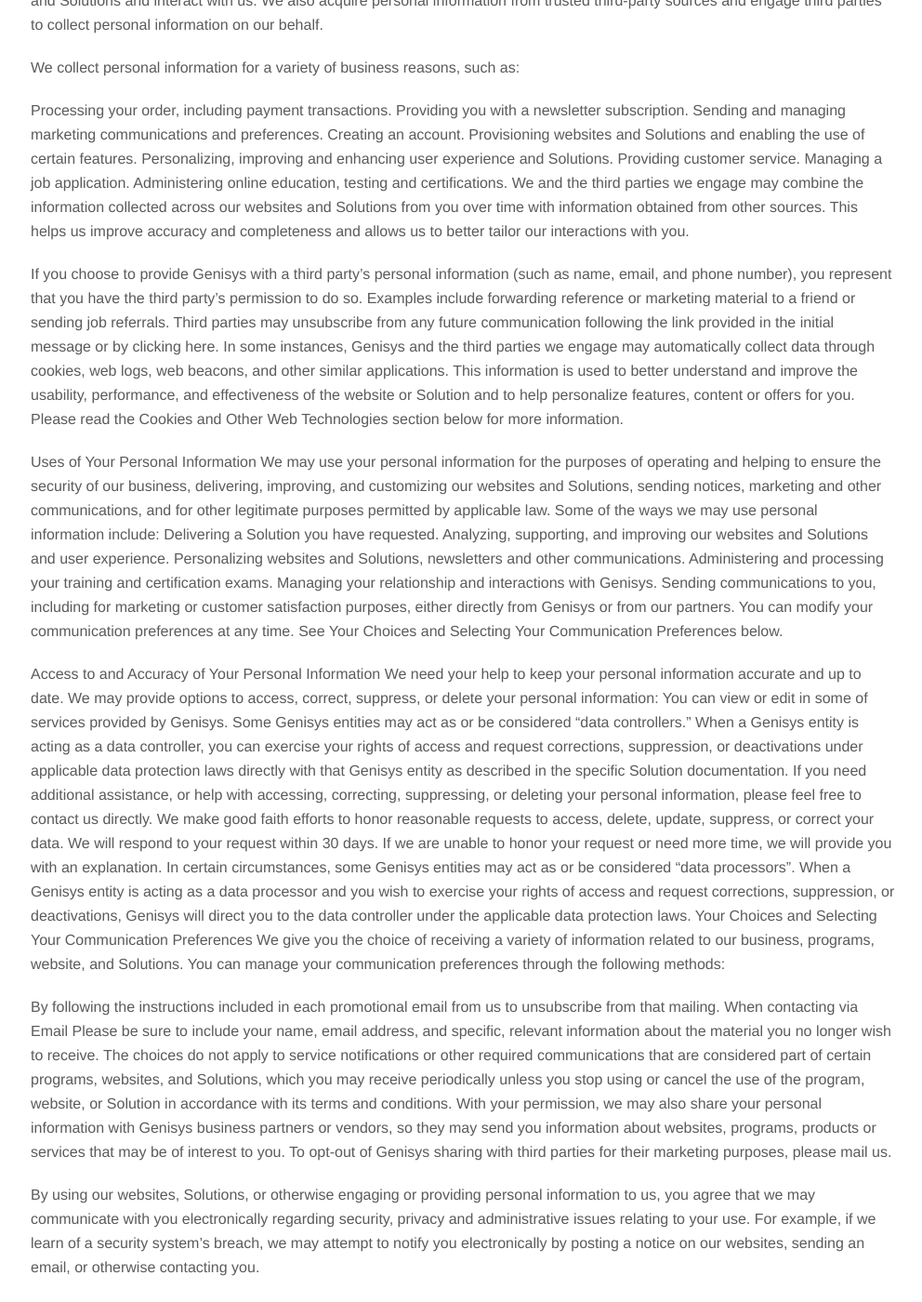
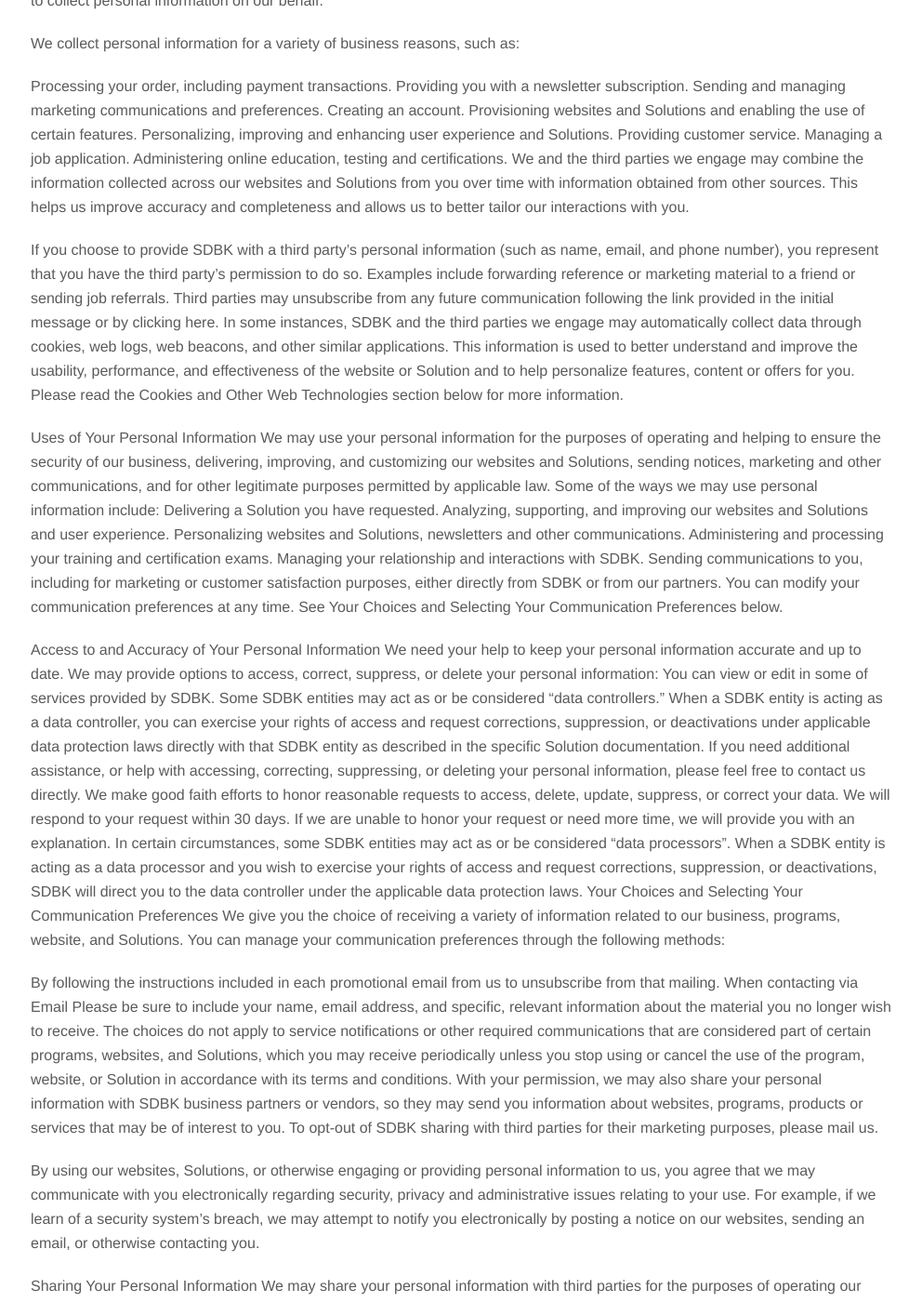
Before and after one commit to mail2karthikarthi/sdbk, a Jekyll site: the page built from privacy-policy.md, in a window 1280 px wide and 1400 px high, scrolled down 657 px. Shown: the whole window at 93% size, without its empty margins (142-1134 px from the left). Built offline with Jekyll 4.4.1, drawn with Linux system fonts in a browser that asks for light colours; some of the changed text lies outside the part shown.

Commit message:
Update privacy-policy.md

```diff
--- a/privacy-policy.md
+++ b/privacy-policy.md
@@ -4,9 +4,9 @@ layout: policy
 bodyClass: page-contact
 ---
 
-Genisys is committed to protecting your privacy and providing you with a positive experience on our website and while using our products and services ("Solutions").
+SDBK is committed to protecting your privacy and providing you with a positive experience on our website and while using our products and services ("Solutions").
 
-This Privacy Statement applies to Genisys websites and Solutions that link to or reference this Privacy Statement and describes how we handle personal information and the choices available to you regarding collection, use, access, and how to update and correct your personal information. Additional information on our personal information practices may be provided in offer descriptions, privacy data sheets, or other notices provided prior to or at the time of data collection. Certain Genisys websites and Solutions may have their own privacy documentation describing how we handle personal information for those websites or Solutions specifically. To the extent a specific notice for a website or Solution conflicts with this Privacy Statement, such specific notice will control.
+This Privacy Statement applies to SDBK websites and Solutions that link to or reference this Privacy Statement and describes how we handle personal information and the choices available to you regarding collection, use, access, and how to update and correct your personal information. Additional information on our personal information practices may be provided in offer descriptions, privacy data sheets, or other notices provided prior to or at the time of data collection. Certain SDBK websites and Solutions may have their own privacy documentation describing how we handle personal information for those websites or Solutions specifically. To the extent a specific notice for a website or Solution conflicts with this Privacy Statement, such specific notice will control.
 
 What is Personal Information
 "Personal information" is any information that can be used to identify an individual and may include name, address, email address, phone number, login information (account number, password), social media account information, or payment card number.
@@ -31,7 +31,7 @@ Managing a job application.
 Administering online education, testing and certifications.
 We and the third parties we engage may combine the information collected across our websites and Solutions from you over time with information obtained from other sources. This helps us improve accuracy and completeness and allows us to better tailor our interactions with you.
 
-If you choose to provide Genisys with a third party's personal information (such as name, email, and phone number), you represent that you have the third party's permission to do so. Examples include forwarding reference or marketing material to a friend or sending job referrals. Third parties may unsubscribe from any future communication following the link provided in the initial message or by clicking here. In some instances, Genisys and the third parties we engage may automatically collect data through cookies, web logs, web beacons, and other similar applications. This information is used to better understand and improve the usability, performance, and effectiveness of the website or Solution and to help personalize features, content or offers for you. Please read the Cookies and Other Web Technologies section below for more information.
+If you choose to provide SDBK with a third party's personal information (such as name, email, and phone number), you represent that you have the third party's permission to do so. Examples include forwarding reference or marketing material to a friend or sending job referrals. Third parties may unsubscribe from any future communication following the link provided in the initial message or by clicking here. In some instances, SDBK and the third parties we engage may automatically collect data through cookies, web logs, web beacons, and other similar applications. This information is used to better understand and improve the usability, performance, and effectiveness of the website or Solution and to help personalize features, content or offers for you. Please read the Cookies and Other Web Technologies section below for more information.
 
 Uses of Your Personal Information
 We may use your personal information for the purposes of operating and helping to ensure the security of our business, delivering, improving, and customizing our websites and Solutions, sending notices, marketing and other communications, and for other legitimate purposes permitted by applicable law. Some of the ways we may use personal information include:
@@ -39,22 +39,22 @@ Delivering a Solution you have requested.
 Analyzing, supporting, and improving our websites and Solutions and user experience.
 Personalizing websites and Solutions, newsletters and other communications.
 Administering and processing your training and certification exams.
-Managing your relationship and interactions with Genisys.
-Sending communications to you, including for marketing or customer satisfaction purposes, either directly from Genisys or from our partners.
+Managing your relationship and interactions with SDBK.
+Sending communications to you, including for marketing or customer satisfaction purposes, either directly from SDBK or from our partners.
 You can modify your communication preferences at any time. See Your Choices and Selecting Your Communication Preferences below.
 
 Access to and Accuracy of Your Personal Information
 We need your help to keep your personal information accurate and up to date. We may provide options to access, correct, suppress, or delete your personal information:
-You can view or edit in some of services provided by Genisys.
-Some Genisys entities may act as or be considered "data controllers." When a Genisys entity is acting as a data controller, you can exercise your rights of access and request corrections, suppression, or deactivations under applicable data protection laws directly with that Genisys entity as described in the specific Solution documentation.
+You can view or edit in some of services provided by SDBK.
+Some SDBK entities may act as or be considered "data controllers." When a SDBK entity is acting as a data controller, you can exercise your rights of access and request corrections, suppression, or deactivations under applicable data protection laws directly with that SDBK entity as described in the specific Solution documentation.
 If you need additional assistance, or help with accessing, correcting, suppressing, or deleting your personal information, please feel free to contact us directly. We make good faith efforts to honor reasonable requests to access, delete, update, suppress, or correct your data. We will respond to your request within 30 days. If we are unable to honor your request or need more time, we will provide you with an explanation.
-In certain circumstances, some Genisys entities may act as or be considered "data processors".  When a Genisys entity is acting as a data processor and you wish to exercise your rights of access and request corrections, suppression, or deactivations, Genisys will direct you to the data controller under the applicable data protection laws.
+In certain circumstances, some SDBK entities may act as or be considered "data processors".  When a SDBK entity is acting as a data processor and you wish to exercise your rights of access and request corrections, suppression, or deactivations, SDBK will direct you to the data controller under the applicable data protection laws.
 Your Choices and Selecting Your Communication Preferences
 We give you the choice of receiving a variety of information related to our business, programs, website, and Solutions. You can manage your communication preferences through the following methods:
 
 By following the instructions included in each promotional email from us to unsubscribe from that mailing.
 When contacting via Email Please be sure to include your name, email address, and specific, relevant information about the material you no longer wish to receive.
-The choices do not apply to service notifications or other required communications that are considered part of certain programs, websites, and Solutions, which you may receive periodically unless you stop using or cancel the use of the program, website, or Solution in accordance with its terms and conditions. With your permission, we may also share your personal information with Genisys business partners or vendors, so they may send you information about websites, programs, products or services that may be of interest to you. To opt-out of Genisys sharing with third parties for their marketing purposes, please mail us.
+The choices do not apply to service notifications or other required communications that are considered part of certain programs, websites, and Solutions, which you may receive periodically unless you stop using or cancel the use of the program, website, or Solution in accordance with its terms and conditions. With your permission, we may also share your personal information with SDBK business partners or vendors, so they may send you information about websites, programs, products or services that may be of interest to you. To opt-out of SDBK sharing with third parties for their marketing purposes, please mail us.
 
 By using our websites, Solutions, or otherwise engaging or providing personal information to us, you agree that we may communicate with you electronically regarding security, privacy and administrative issues relating to your use. For example, if we learn of a security system's breach, we may attempt to notify you electronically by posting a notice on our websites, sending an email, or otherwise contacting you.
 
@@ -63,55 +63,55 @@ We may share your personal information with third parties for the purposes of op
 
 We may share personal information in the following ways:
 
-Within Genisys and any of our product and services for the purposes of data processing, such as marketing, business operations, security, website or Solution functionality, or storage.
-With Genisys business partners or vendors, so that they may share information with you about their products or services. To opt-out of Genisys sharing with third parties for their marketing purposes, please mail us.
+Within SDBK and any of our product and services for the purposes of data processing, such as marketing, business operations, security, website or Solution functionality, or storage.
+With SDBK business partners or vendors, so that they may share information with you about their products or services. To opt-out of SDBK sharing with third parties for their marketing purposes, please mail us.
 With business partners, service vendors, authorized third-party agents, or contractors to provide a requested website, Solution, service or transaction. Examples include, but are not limited to: processing of orders and credit card transactions, hosting websites, hosting seminar registration, assisting with sales-related efforts or post-sales support, and providing customer support.
 In connection with, or during negotiations of, any merger, sale of company assets, consolidation or restructuring, financing, or acquisition of all or a portion of our business by or to another company.
  In response to a request for information by a competent authority or third party if we believe disclosure is in accordance with, or is otherwise required by, any applicable law, regulation or legal process.
-With law enforcement officials, government authorities, or other third parties as necessary to comply with legal process or meet national security requirements; protect the rights, property, or safety of Genisys, its business partners, you, or others; or as otherwise required by applicable law.
+With law enforcement officials, government authorities, or other third parties as necessary to comply with legal process or meet national security requirements; protect the rights, property, or safety of SDBK, its business partners, you, or others; or as otherwise required by applicable law.
 In aggregated, anonymized, and/or de-identified form that cannot reasonably be used to identify you.
 If we otherwise notify you and you consent to the sharing.
 
 Security of Your Personal Information
-We intend to protect the personal information entrusted to us and treat it securely in accordance with this Privacy Statement. Genisys implements physical, administrative, and technical safeguards designed to protect your personal information from accidental or unlawful destruction, loss, alteration, unauthorized disclosure or access. We also contractually require that our suppliers protect such information from accidental or unlawful destruction, loss, alteration, unauthorized disclosure or access. The Internet, however, cannot be guaranteed to be 100% secure, and we cannot ensure or warrant the security of any personal information you provide.
+We intend to protect the personal information entrusted to us and treat it securely in accordance with this Privacy Statement. SDBK implements physical, administrative, and technical safeguards designed to protect your personal information from accidental or unlawful destruction, loss, alteration, unauthorized disclosure or access. We also contractually require that our suppliers protect such information from accidental or unlawful destruction, loss, alteration, unauthorized disclosure or access. The Internet, however, cannot be guaranteed to be 100% secure, and we cannot ensure or warrant the security of any personal information you provide.
 
 Retention of Personal Information
 We will retain your personal information as needed to fulfill the purposes for which it was collected. We will retain and use your personal information as necessary to comply with our business requirements, legal obligations, resolve disputes, protect our assets, and enforce our rights and agreements.
 
 Use of Cookies and other Web Technologies
-Like many websites and web-based Solutions, Genisys uses automatic data collection tools, such as cookies, embedded web links, and web beacons. These tools collect certain standard information that your browser sends to us (e.g., Internet Protocol (IP) address, MAC address, click stream behavior, and telemetry).
+Like many websites and web-based Solutions, SDBK uses automatic data collection tools, such as cookies, embedded web links, and web beacons. These tools collect certain standard information that your browser sends to us (e.g., Internet Protocol (IP) address, MAC address, click stream behavior, and telemetry).
 
 These tools help make your visit to our website and Solutions easier, more efficient, and personalized. We also use the information to  improve our website and Solutions and provide greater service and value.
 
 We partner with third parties to display advertising on our website and to manage our advertising on other sites. Our third-party partners may use cookies or similar technologies in order to provide you with advertising based on your browsing activities and interests. You may opt out of this advertising; however, generic, non-personalized ads will continue to be displayed.
 
-For more information on How Genisys Uses Automatic Data Collection please mail us.
+For more information on How SDBK Uses Automatic Data Collection please mail us.
 
 Linked Websites
 We may provide links to other third-party websites and services that are outside our control and not covered by this Privacy Statement. We encourage you to review the privacy statements posted on the websites you visit.
 
 Forums and Chat Rooms
-If you participate in a discussion forum, local communities, or chat room on a Genisys website, you should be aware that the information you provide there (i.e. your public profile) will be made broadly available to others, and could be used to contact you, send you unsolicited messages, or for purposes neither Genisys nor you have control over. Also, please recognize that individual forums and chat rooms may have additional rules and conditions. Genisys is not responsible for the personal information or any other information you choose to submit in these forums. To request removal of your personal information from our blog or community forum, click here. In some cases, we may not be able to remove your personal information and if this occurs, we will let you know if we are unable to do so and why.
+If you participate in a discussion forum, local communities, or chat room on a SDBK website, you should be aware that the information you provide there (i.e. your public profile) will be made broadly available to others, and could be used to contact you, send you unsolicited messages, or for purposes neither SDBK nor you have control over. Also, please recognize that individual forums and chat rooms may have additional rules and conditions. SDBK is not responsible for the personal information or any other information you choose to submit in these forums. To request removal of your personal information from our blog or community forum, click here. In some cases, we may not be able to remove your personal information and if this occurs, we will let you know if we are unable to do so and why.
 
 Children's Privacy
-Genisys encourages parents and guardians to take an active role in their children's online activities. Genisys does not knowingly collect personal information from children without appropriate parental or guardian consent. If you believe that we may have collected personal information from someone under the applicable age of consent in your country without proper consent, please let us know using the methods described in the Contact Us section and we will take appropriate measures to investigate and address the issue promptly.
+SDBK encourages parents and guardians to take an active role in their children's online activities. SDBK does not knowingly collect personal information from children without appropriate parental or guardian consent. If you believe that we may have collected personal information from someone under the applicable age of consent in your country without proper consent, please let us know using the methods described in the Contact Us section and we will take appropriate measures to investigate and address the issue promptly.
 
 International Transfer, Processing and Storage of Personal Information
-As Genisys is a global organization, we may transfer your personal information to Genisys in the France or to any Genisys subsidiary worldwide, or to third parties and business partners as described above that are located in various countries around the world. By using our websites and Solutions or providing any personal information to us, where applicable law permits, you acknowledge and accept the transfer, processing, and storage of such information outside of your country of residence where data protection standards may be different.
+As SDBK is a global organization, we may transfer your personal information to SDBK in the France or to any SDBK subsidiary worldwide, or to third parties and business partners as described above that are located in various countries around the world. By using our websites and Solutions or providing any personal information to us, where applicable law permits, you acknowledge and accept the transfer, processing, and storage of such information outside of your country of residence where data protection standards may be different.
 
-Genisys safeguards and enables the global transfer of personal information in a number of ways.
+SDBK safeguards and enables the global transfer of personal information in a number of ways.
 
 How to Contact Us
 We value your opinions. Should you have questions or comments related to this Privacy Statement, please mail us.
 
-Updates to this Genisys Privacy Statement
+Updates to this SDBK Privacy Statement
 We may update this Privacy Statement from time to time. If we modify our Privacy Statement, we will post the revised version here, with an updated revision date. You agree to visit these pages periodically to be aware of and review any such revisions. If we make material changes to our Privacy Statement, we may also notify you by other means prior to the changes taking effect, such as by posting a notice on our websites or sending you a notification. By continuing to use our website after such revisions are in effect, you accept and agree to the revisions and to abide by them.
 
-The Genisys Privacy Statement was revised and effective as of January 1, 2021.
+The SDBK Privacy Statement was revised and effective as of January 1, 2021.
 
 How to Contact Us
 Should you have questions or comments related to this Privacy Statement, please contact us by by sending mail to:
 
 Chief Privacy Officer
-Genisys Solutions,
-contact@genisys-smart.com
+SDBK Solutions,
+saravana1sdbk@gmail.com
```
